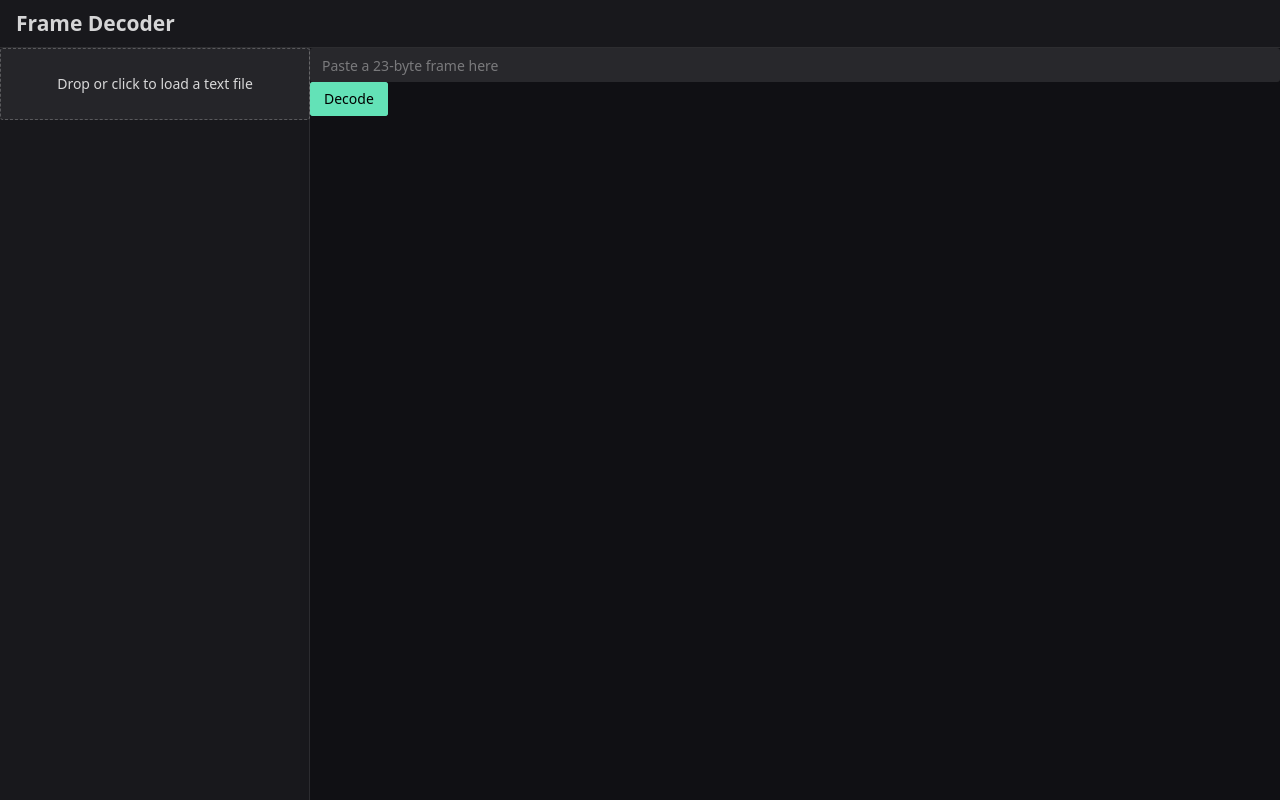
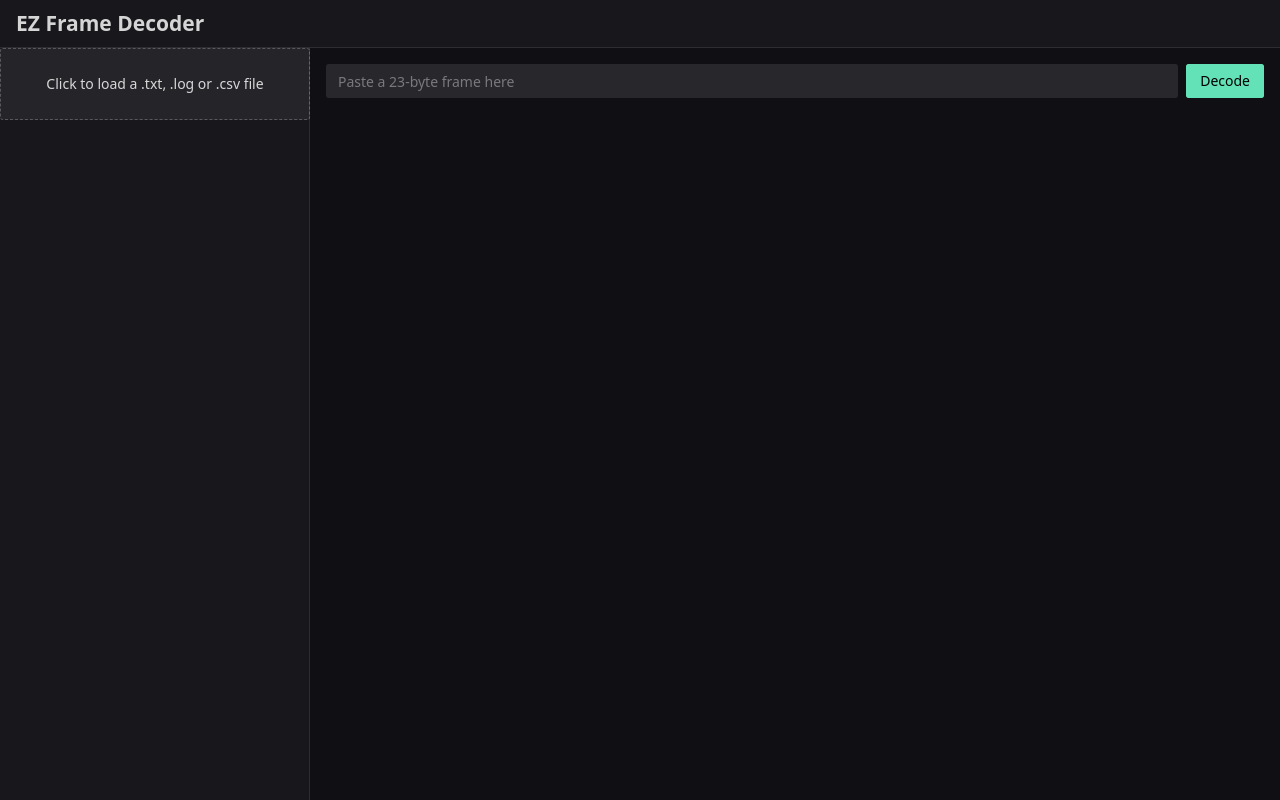
Before and after one commit to Kerpackie/EZFrameDecoder, a Vue app: page / in a window 1280 px wide. Built offline with nearby package versions, Linux system fonts and the light colour scheme.

Commit message:
Improves layout and overall UI aesthetics
Enhances visual layout with margins and spacing for a more appealing user interface.
Updates command list and decoded view for better readability and presentation.
Adds .log and .csv file support.

```diff
--- a/src/App.vue
+++ b/src/App.vue
@@ -6,7 +6,7 @@
 
       <!-- fixed header (48 px) -->
       <n-layout-header class="header" bordered>
-        <h2>Frame Decoder</h2>
+        <h2>EZ Frame Decoder</h2>
       </n-layout-header>
 
       <!-- flex row below header (fills the rest) -->
@@ -65,9 +65,12 @@ import DecodedPane from "./components/DecodedPane.vue";
 }
 
 .main {
-  height: 100%;
+  height: calc(100% - 1rem);
   display: flex;
   flex-direction: column;
+  margin-left: 1rem;
+  margin-right: 1rem;
+  margin-top: 1rem;
 }
 
 .result {
--- a/src/components/CommandList.vue
+++ b/src/components/CommandList.vue
@@ -9,7 +9,7 @@
       :on-change="onFile"
   >
     <n-upload-dragger>
-      Drop or click to load a text file
+      Click to load a .txt, .log or .csv file
     </n-upload-dragger>
   </n-upload>
 
@@ -74,6 +74,7 @@ function select(i: number) { sel.value = i; run(frames.value[i]); }
 .frame-list {
   flex: 1 1 auto;
   overflow-y: auto;
+  padding-left: 1rem;
 }
 .selected {
   background-color: var(--n-item-color-active);
--- a/src/components/DecodedView.vue
+++ b/src/components/DecodedView.vue
@@ -3,13 +3,15 @@
   <div v-if="result" class="decoded-root">
     <!-- Header section -->
     <div class="command-header">
-      <h3 class="cmd-letter">{{ result.cmd }}</h3>
+      <h3 class="cmd-letter">Command Type: {{ result.cmd }}</h3>
 
       <p v-if="result.description" class="cmd-desc">
+        Description:
         {{ result.description }}
       </p>
 
       <p v-if="result.variant_description" class="cmd-variant">
+        Sub-Variant:
         {{ result.variant_description }}
       </p>
 
@@ -25,7 +27,7 @@
         :key="name"
         class="group-section"
     >
-      <h4 class="group-title">{{ name }}</h4>
+      <h4 class="text-lg font-semibold mb-2">{{ toTitleCase(String(name)) }}</h4>
 
       <n-table :bordered="false" :single-line="true" size="small">
         <thead>
@@ -96,6 +98,10 @@ const groups = computed(() =>
 /* ---------- helper functions ---------- */
 function hexOf(v: any): string {
   return v?.hex ?? "";
+}
+
+function toTitleCase(text: string): string {
+  return text.replace(/\w\S*/g, (w) => w.charAt(0).toUpperCase() + w.slice(1));
 }
 
 function valueOf(v: any): unknown {
--- a/src/components/DecoderInput.vue
+++ b/src/components/DecoderInput.vue
@@ -1,10 +1,11 @@
 <template>
-  <n-input
-      v-model:value="frame"
-      placeholder="Paste a 23-byte frame here"
-      class="mb-2"
-  />
-  <n-button type="primary" @click="run(frame)">Decode</n-button>
+  <div class="frame-row">
+    <n-input
+        v-model:value="frame"
+        placeholder="Paste a 23-byte frame here"
+    />
+    <n-button type="primary" @click="run(frame)">Decode</n-button>
+  </div>
 </template>
 
 <script setup lang="ts">
@@ -15,3 +16,16 @@ import { useSharedDecode } from "../composables/useSharedDecode";
 const frame = ref("");
 const { run } = useSharedDecode();
 </script>
+
+<style scoped>
+.frame-row {
+  display: flex;
+  align-items: center;
+  gap: 8px;
+  margin-bottom: 8px;
+}
+
+.frame-row n-input {
+  flex: 1 1 auto;
+}
+</style>
```
